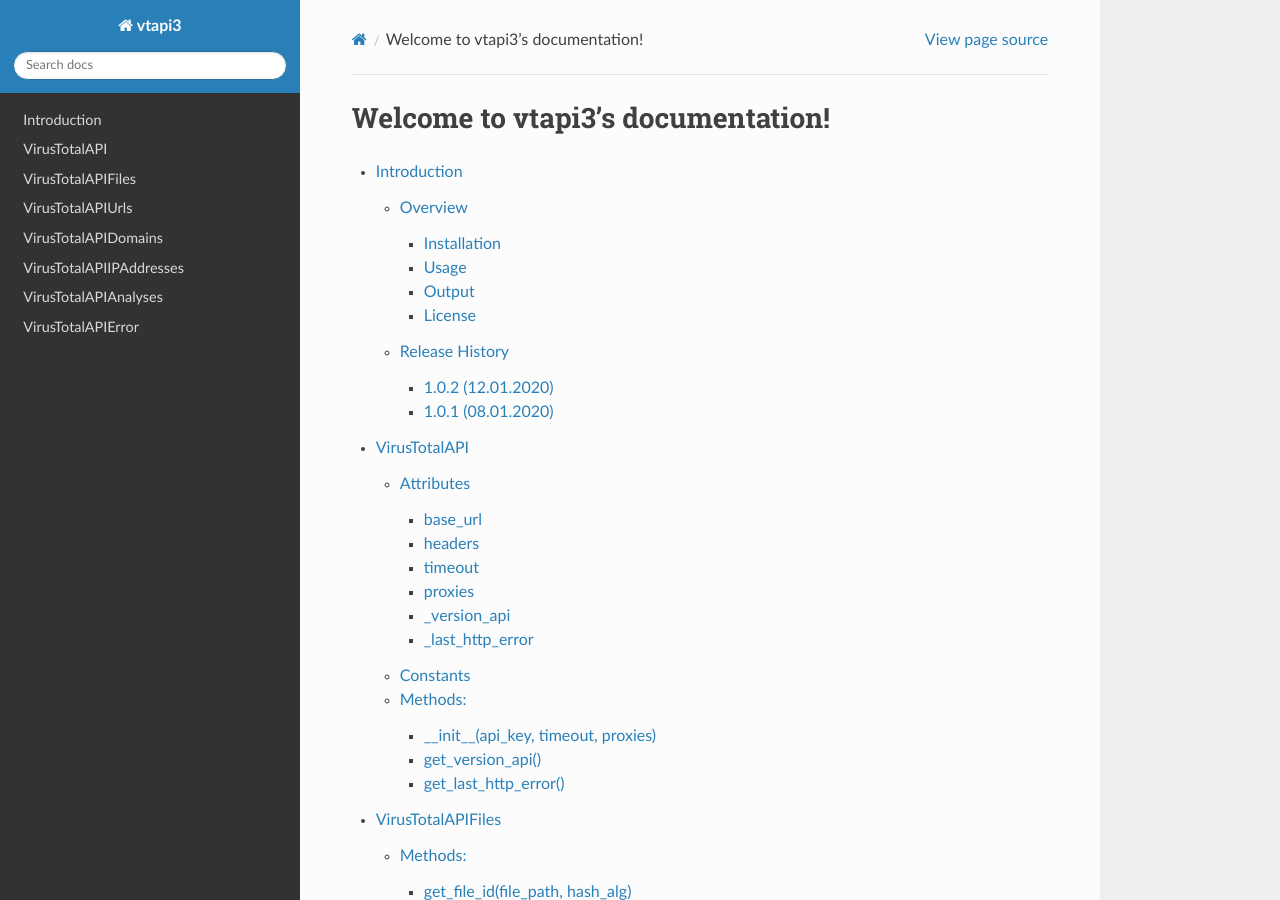
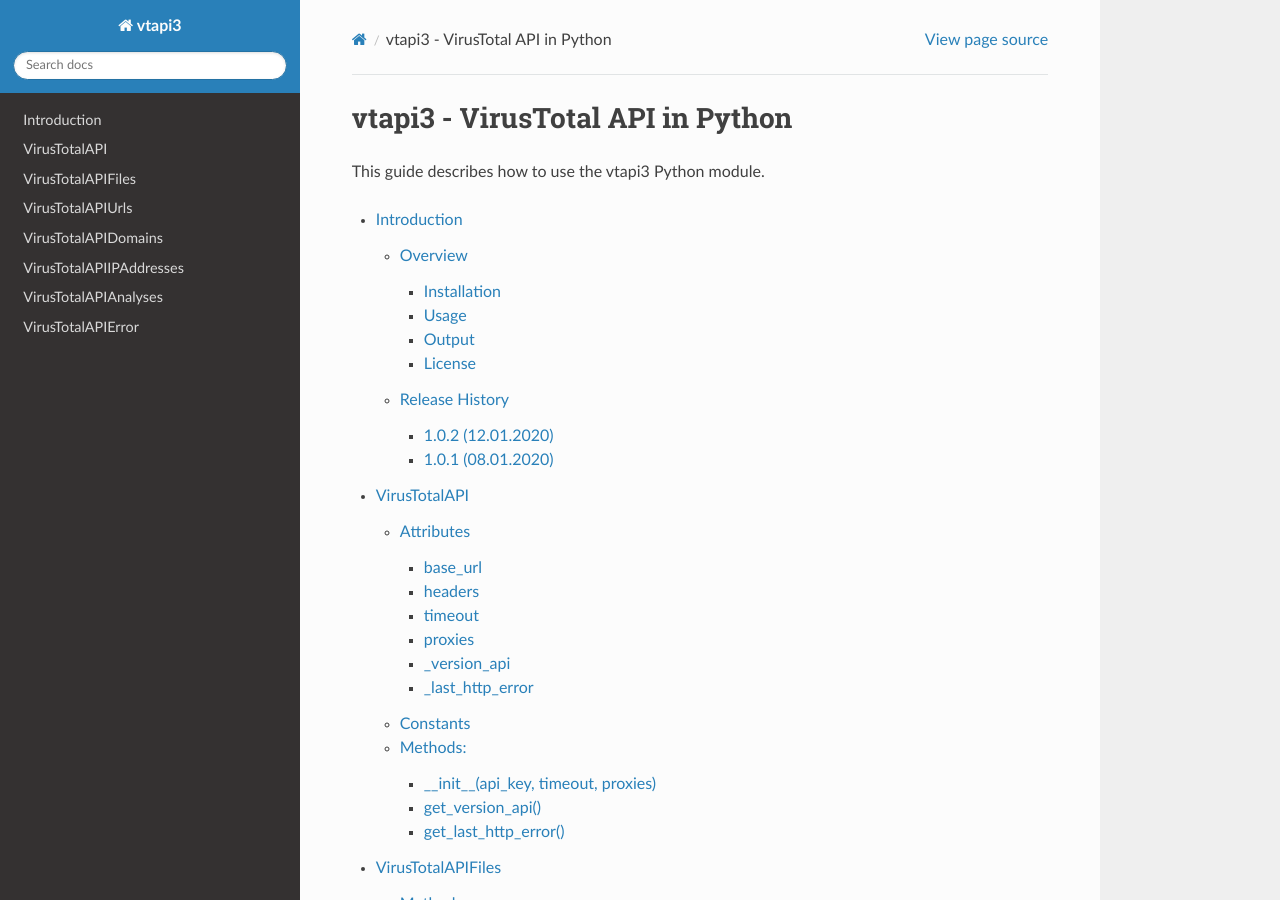
Before and after one commit to drobotun/virustotalapi3, a Sphinx documentation site: the page built from docs/source/index.rst, in a window 1280 px wide and 900 px high. Built offline with Sphinx 7.4.7 and the Read the Docs theme 2.0.0, drawn with Linux system fonts in a browser that asks for light colours.

Commit message:
Update index.rst

```diff
--- a/docs/source/index.rst
+++ b/docs/source/index.rst
@@ -3,8 +3,11 @@
    You can adapt this file completely to your liking, but it should at least
    contain the root `toctree` directive.
 
-Welcome to vtapi3's documentation!
-==================================
+vtapi3 - VirusTotal API in Python
+=================================
+
+This guide describes how to use the vtapi3 Python module.
+
 .. toctree::
    :maxdepth: 3
 
```
